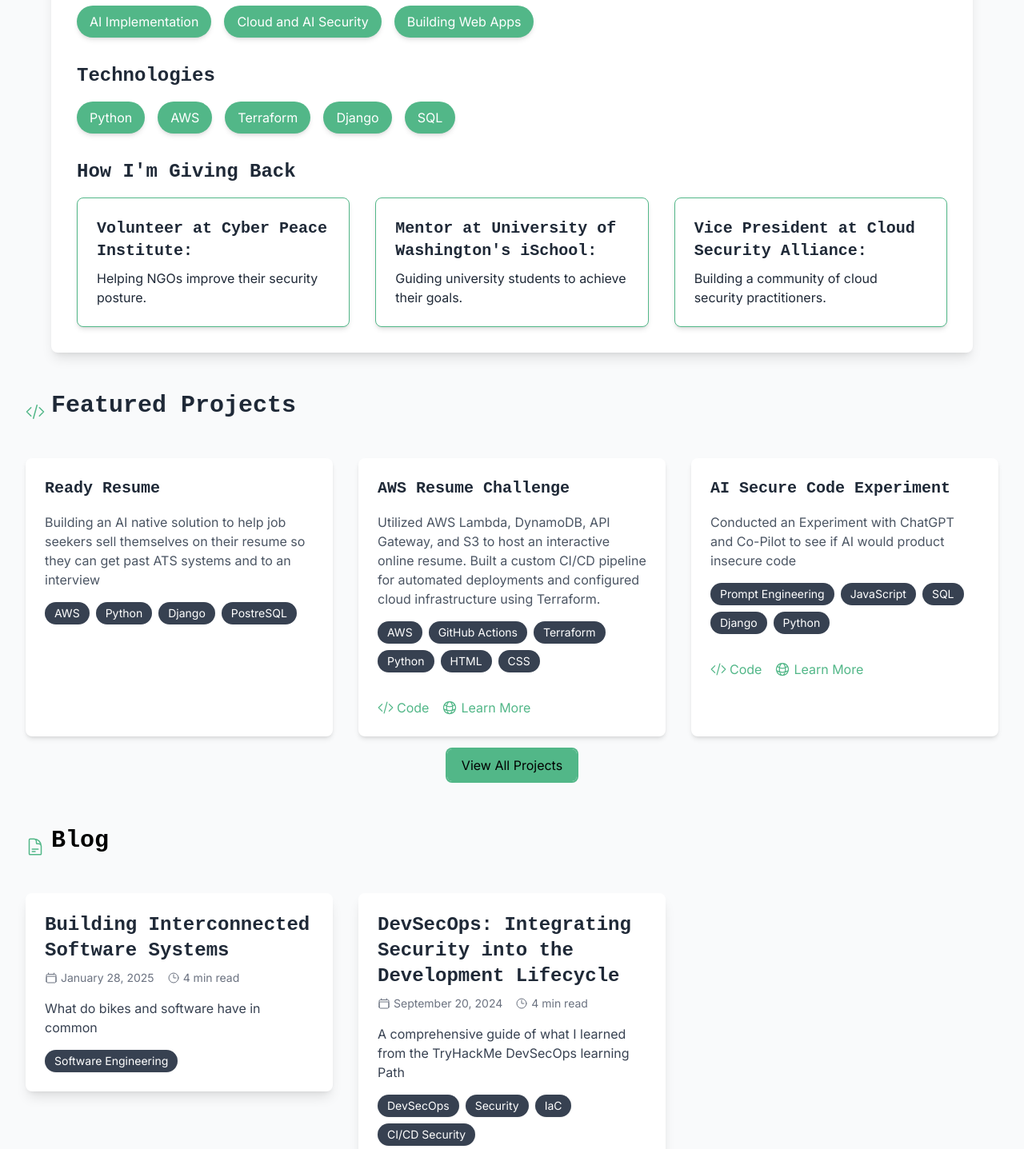
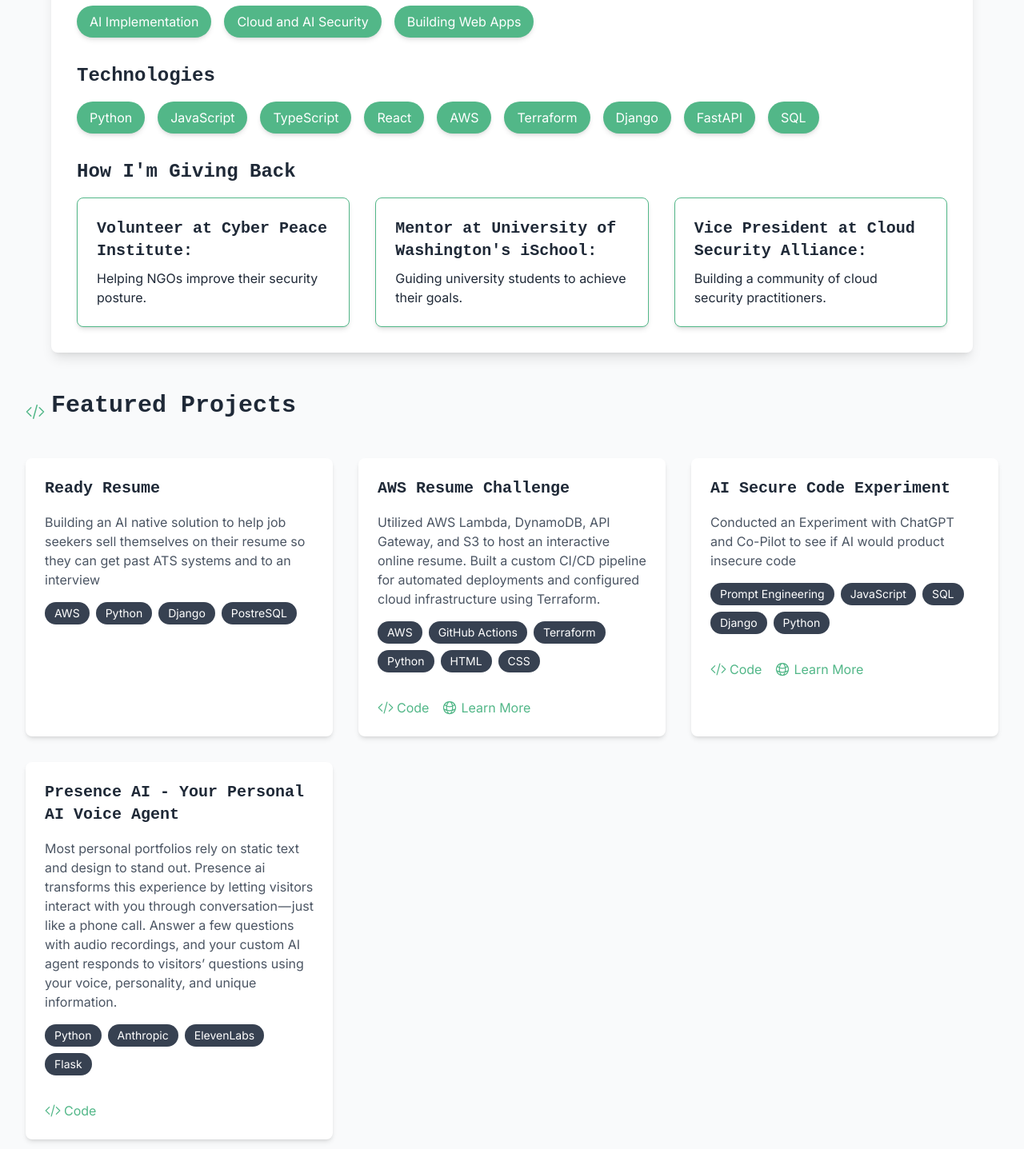
Before and after one commit to technolifts/portfolio-website, a Next.js app: page / in a window 1280 px wide. Shown: the part 560-1997 px from the top of the page at 80% size. Built offline with nearby package versions, Linux system fonts and the light colour scheme.

Commit message:
Update some content

```diff
--- a/src/app/page.tsx
+++ b/src/app/page.tsx
@@ -71,7 +71,7 @@
               Technologies
             </h3>
             <div className="flex flex-wrap gap-4">
-              {['Python', 'AWS', 'Terraform', 'Django', 'SQL'].map((tech) => (
+              {['Python', 'JavaScript', 'TypeScript', 'React', 'AWS', 'Terraform', 'Django', 'FastAPI', 'SQL'].map((tech) => (
                 <span
                   key={tech}
                   className="px-4 py-2 bg-accent text-white rounded-full shadow-md hover:bg-accent-dark transition-transform transform hover:scale-105"
--- a/src/content/projects.ts
+++ b/src/content/projects.ts
@@ -48,6 +48,15 @@
         featured: true,
         category: 'security'
     },
+    {
+        id: 'presence.ai',
+        title: 'Presence AI - Your Personal AI Voice Agent',
+        description: 'Most personal portfolios rely on static text and design to stand out. Presence ai transforms this experience by letting visitors interact with you through conversation — just like a phone call. Answer a few questions with audio recordings, and your custom AI agent responds to visitors’ questions using your voice, personality, and unique information.',
+        technologies: ['Python', 'Anthropic', 'ElevenLabs', 'Flask'],
+        githubUrl: 'https://github.com/technolifts/presence',
+        featured: true,
+        category: 'security'
+    }
 
     // Add more projects as needed
   ];
```
Also changed, not shown: 1 other file (tests, documents, lock files or other folders).
